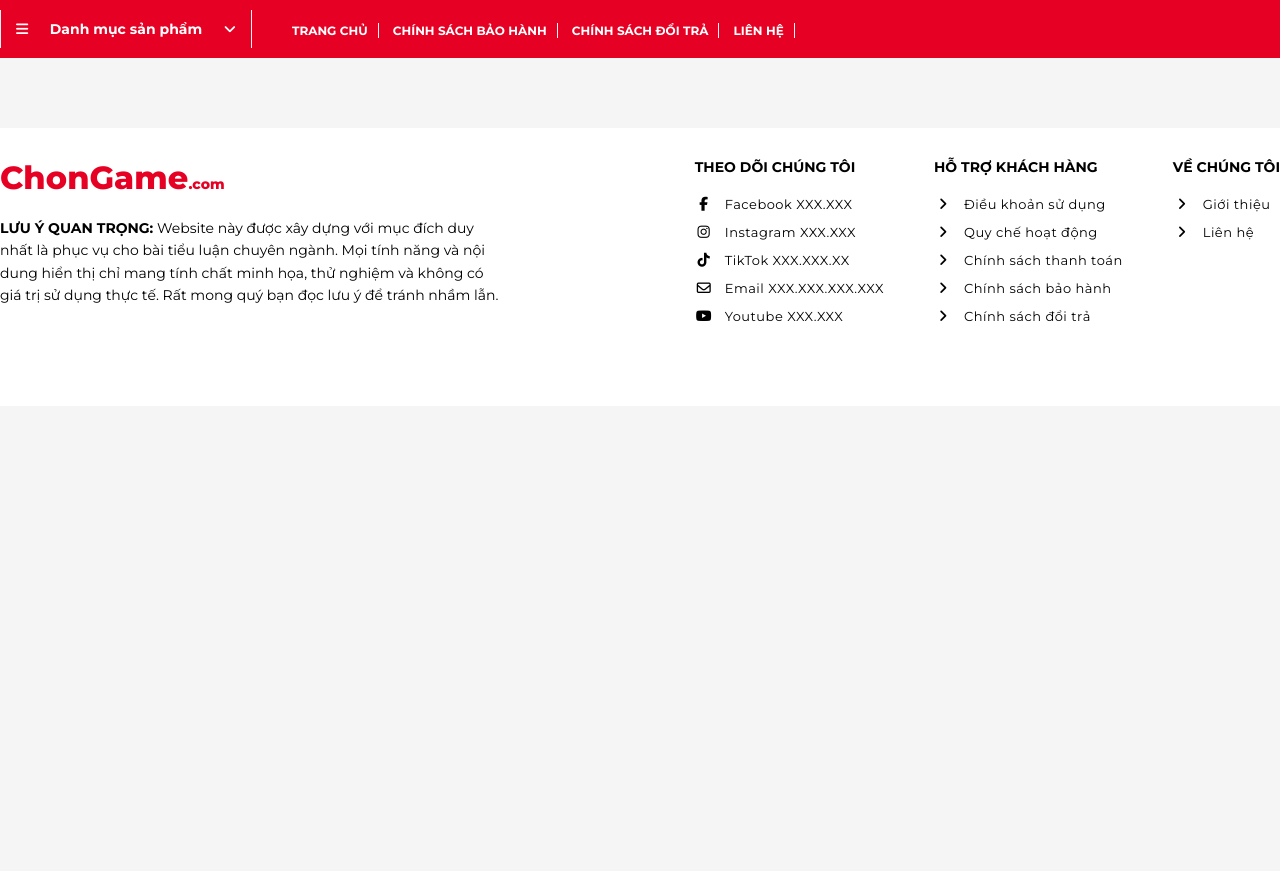
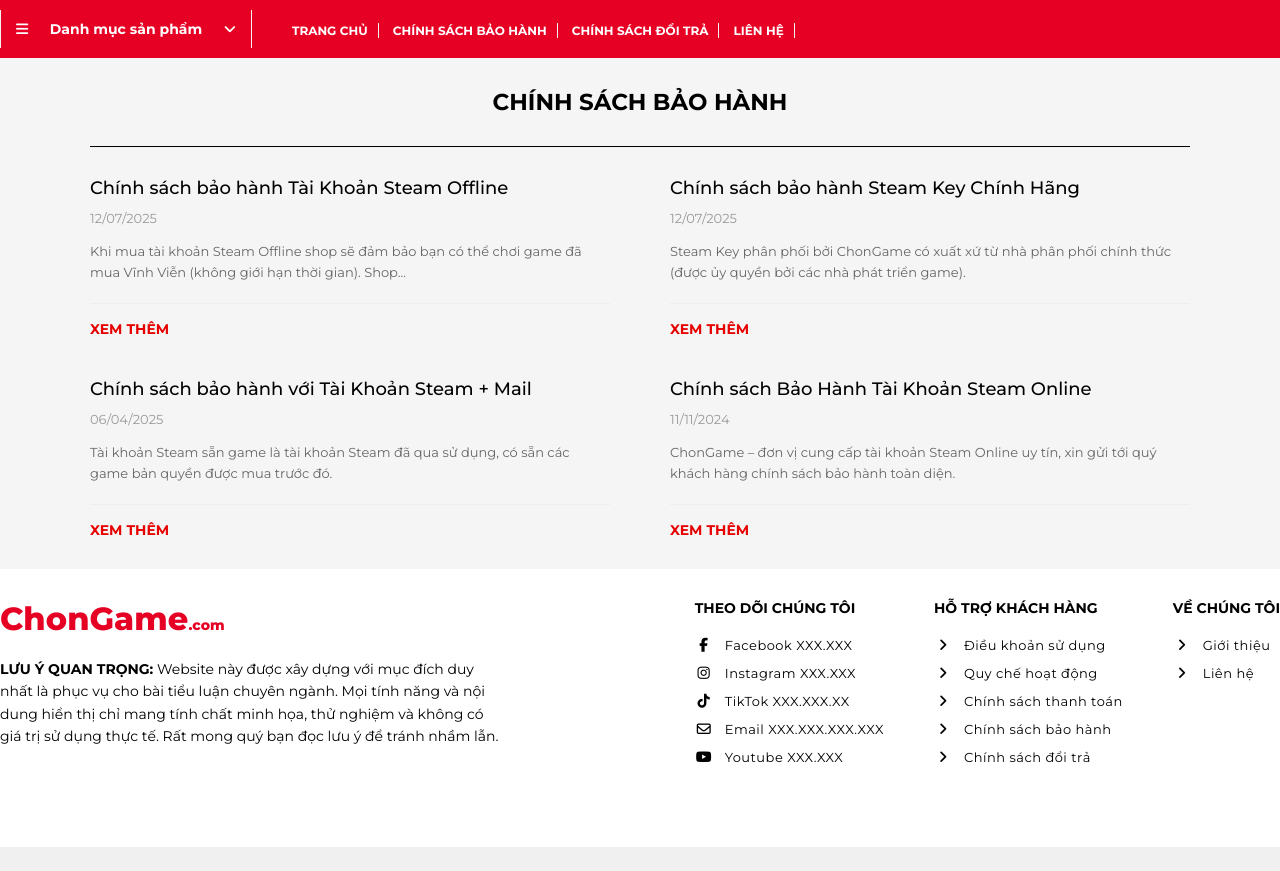
Before and after one commit to ngquanganh04112005/WEB_TL, a PHP site: page /protectuser.html in a window 1280 px wide; the page is wider, and only the part inside the window is pictured. Shown: the part 70-941 px from the top of that part. After the commit the page ends 917 px from the top of that part, so only its background shows below. Run offline with PHP 8.4, Linux system fonts and the light colour scheme.

Commit message:
Update ux ui

```diff
--- a/home.css
+++ b/home.css
@@ -371,14 +371,14 @@
 }
 
 .slider-wrapper {
-  max-width: 890px;
+  max-width: 700px;
   margin: 40px auto; /* Căn giữa đều 2 bên */
   position: relative;
 }
 
 .swiper {
   width: 100%;
-  height: 450px;
+  height: 350px;
   border-radius: 4px;
   overflow: hidden;
 }
@@ -417,20 +417,6 @@
   font-size: 14px !important;
   color: var(--gray-medium);
   font-weight: bold;
-}
-
-/* Thông tin game */
-.game-info {
-  position: absolute;
-  bottom: 30px;
-  left: 30px;
-  color: white;
-  z-index: 2;
-  text-align: left;
-}
-
-.game-info h3{
-    text-transform: uppercase;
 }
 
 /* --- CHỈNH MÀU CHO CÁC DẤU CHẤM (TRANG) --- */
--- a/login.html
+++ b/login.html
@@ -11,6 +11,12 @@
     <link rel="stylesheet" href="home.css">
     <link href="https://fonts.googleapis.com/css2?family=Montserrat:wght@100..900&display=swap" rel="stylesheet">
     <link rel="stylesheet" href="login.css">
+
+    <link rel="icon" type="image/x-icon" href="./favicon-16x16.png">
+    <link rel="icon" type="image/x-icon" href="./android-chrome-192x192.png">
+    <link rel="icon" type="image/x-icon" href="./android-chrome-512x512.png">
+    <link rel="icon" type="image/x-icon" href="./apple-touch-icon.png">
+    <link rel="icon" type="image/x-icon" href="./favicon-32x32.png">
 </head>
 
 <body>
--- /dev/null
+++ b/protectuser.css
@@ -0,0 +1,129 @@
+:root {
+    --main-bg: #ffffffb2;
+    --main-text: #000000;
+    --text-color: white;
+    --main-red: #e60023;
+
+    --hover-red: #ff3352;
+    --hover-dark: #333333;
+
+    --gray-medium: #ccc;
+
+    --font-main: 'Roboto', sans-serif;
+    /* Hoặc */
+    --font-heading: 'Montserrat', sans-serif;
+
+    --bg-card: #f5f5f5;
+}
+
+.container0{
+    background-color: var(--bg-card);
+}
+
+.container {
+    padding: 30px 0;
+    max-width: 1100px;
+    margin: 0 auto;
+}
+
+.breadcrumb {
+    color: var(--main-text);
+    font-size: 14px;
+    margin-bottom: 30px;
+}
+
+/* Chia lưới 2 cột */
+.policy-grid {
+    display: grid;
+    grid-template-columns: repeat(2, 1fr);
+    gap: 40px 60px;
+    /* Khoảng cách dọc 40px, ngang 60px */
+}
+
+.policy-item {
+    display: flex;
+    flex-direction: column;
+}
+
+.policy-title {
+    color: var(--main-text);
+    /* Màu xanh đậm giống hình */
+    font-size: 18px;
+    margin-bottom: 10px;
+    font-weight: 500;
+    line-height: 1.3;
+}
+
+.policy-date {
+    color: #999;
+    font-size: 13px;
+    margin-bottom: 15px;
+}
+
+.policy-excerpt {
+    color: #666;
+    line-height: 1.6;
+    font-size: 13px;
+    margin-bottom: 15px;
+    border-bottom: 1px solid #eee;
+    /* Đường kẻ ngang mờ */
+    padding-bottom: 20px;
+}
+
+/* Hiệu ứng ẩn/hiện nội dung đầy đủ */
+.full-text {
+    max-height: 0;
+    overflow: hidden;
+    transition: all 0.3s ease;
+    color: #333;
+}
+
+.policy-item.active .full-text {
+    max-height: 1000px;
+    /* Mở rộng khi active */
+    margin-top: 15px;
+}
+
+.comment-count {
+    font-size: 11px;
+    color: #aaa;
+    margin: 0 0 10px 0;
+    text-transform: uppercase;
+}
+
+/* Nút XEM THÊM màu đỏ */
+.read-more-btn {
+    background: none;
+    border: none;
+    color: #e60000;
+    /* Màu đỏ */
+    font-weight: bold;
+    font-size: 14px;
+    cursor: pointer;
+    padding: 0;
+    text-transform: uppercase;
+}
+
+.read-more-btn:hover {
+    color: var(--main-text);
+}
+
+/* Mobile: 1 cột */
+@media (max-width: 768px) {
+    .policy-grid {
+        grid-template-columns: 1fr;
+    }
+}
+
+.title{
+    width: 1100px;
+    margin: 0 auto;
+    text-align: center;
+    padding: 30px 0;
+    border-bottom: 1px solid var(--main-text);
+    text-transform: uppercase;
+}
+
+.title h1{
+    font-size: 23px;
+}
--- a/protectuser.html
+++ b/protectuser.html
@@ -9,18 +9,88 @@
     <link rel="stylesheet" href="home.css">
     <link href="https://fonts.googleapis.com/css2?family=Montserrat:wght@100..900&display=swap" rel="stylesheet">
     <title>Chính sách bảo hành - ChonGame</title>
+    <link rel="stylesheet" href="protectuser.css">
+
+    <link rel="icon" type="image/x-icon" href="./favicon-16x16.png">
+    <link rel="icon" type="image/x-icon" href="./android-chrome-192x192.png">
+    <link rel="icon" type="image/x-icon" href="./android-chrome-512x512.png">
+    <link rel="icon" type="image/x-icon" href="./apple-touch-icon.png">
+    <link rel="icon" type="image/x-icon" href="./favicon-32x32.png">
 </head>
 
 <body>
-
     <div id="header-placeholder"></div>
     <div id="sidebar-placeholder"></div>
 
-    <p style="width: 100%;height: 70px; background-color: #f5f5f5;"></p>
+    <div class="container0">
+        <div class="title">
+            <h1>Chính sách bảo hành</h1>
+        </div>
+        <div class="container">
+            <div class="policy-grid">
+                <div class="policy-item">
+                    <h2 class="policy-title">Chính sách bảo hành Tài Khoản Steam Offline</h2>
+                    <p class="policy-date">12/07/2025</p>
+                    <div class="policy-excerpt">
+                        Khi mua tài khoản Steam Offline shop sẽ đảm bảo bạn có thể chơi game đã mua Vĩnh Viễn (không
+                        giới hạn thời gian). Shop...
+                        <div class="full-text">
+                            <p>- Bảo hành 1 đổi 1 nếu lỗi từ phía nhà phát hành.</p>
+                            <p>- Hỗ trợ cài đặt từ xa qua Ultraview.</p>
+                        </div>
+                    </div>
+                    <div class="policy-footer">
+                        <button class="read-more-btn">XEM THÊM</button>
+                    </div>
+                </div>
 
-    <div id="footer-placeholder"></div>
+                <div class="policy-item">
+                    <h2 class="policy-title">Chính sách bảo hành Steam Key Chính Hãng</h2>
+                    <p class="policy-date">12/07/2025</p>
+                    <div class="policy-excerpt">
+                        Steam Key phân phối bởi ChonGame có xuất xứ từ nhà phân phối chính thức (được ủy quyền bởi các
+                        nhà phát triển game).
+                        <div class="full-text">
+                            <p>- Key chính hãng 100%, bảo hành vĩnh viễn theo tài khoản.</p>
+                        </div>
+                    </div>
+                    <div class="policy-footer">
+                        <button class="read-more-btn">XEM THÊM</button>
+                    </div>
+                </div>
 
-    <p style="width: 100%;height: 465px; background-color: #f5f5f5;"></p>
+                <div class="policy-item">
+                    <h2 class="policy-title">Chính sách bảo hành với Tài Khoản Steam + Mail</h2>
+                    <p class="policy-date">06/04/2025</p>
+                    <div class="policy-excerpt">
+                        Tài khoản Steam sẵn game là tài khoản Steam đã qua sử dụng, có sẵn các game bản quyền được mua
+                        trước đó.
+                        <div class="full-text">
+                            <p>- Bàn giao toàn bộ thông tin gốc bao gồm Email.</p>
+                        </div>
+                    </div>
+                    <div class="policy-footer">
+                        <button class="read-more-btn">XEM THÊM</button>
+                    </div>
+                </div>
+
+                <div class="policy-item">
+                    <h2 class="policy-title">Chính sách Bảo Hành Tài Khoản Steam Online</h2>
+                    <p class="policy-date">11/11/2024</p>
+                    <div class="policy-excerpt">
+                        ChonGame – đơn vị cung cấp tài khoản Steam Online uy tín, xin gửi tới quý khách hàng chính
+                        sách bảo hành toàn diện.
+                        <div class="full-text">
+                            <p>- Gia hạn trực tiếp trên tài khoản cá nhân của khách hàng.</p>
+                        </div>
+                    </div>
+                    <div class="policy-footer">
+                        <button class="read-more-btn">XEM THÊM</button>
+                    </div>
+                </div>
+            </div>
+        </div>
+    </div>
 
     <script>
         // Hàm dùng để load file HTML vào một ID cụ thể
@@ -42,8 +112,9 @@
         loadComponent('sidebar-placeholder', 'sidebar.html');
     </script>
 
+    <div id="footer-placeholder"></div>
+    <script src="protectuser.js"></script>
     <script src="home.js"></script>
-
 </body>
 
 </html>
--- /dev/null
+++ b/protectuser.js
@@ -0,0 +1,13 @@
+
+document.querySelectorAll('.read-more-btn').forEach(button => {
+    button.addEventListener('click', function () {
+        const item = this.closest('.policy-item');
+        item.classList.toggle('active');
+
+        if (item.classList.contains('active')) {
+            this.innerText = 'THU GỌN';
+        } else {
+            this.innerText = 'XEM THÊM';
+        }
+    });
+});
```
Also changed, not shown: index.html (+6 -24 lines), protectsp.css (added, +129 -0 lines), protectsp.html (+77 -2 lines), protectsp.js (added, +13 -0 lines).
